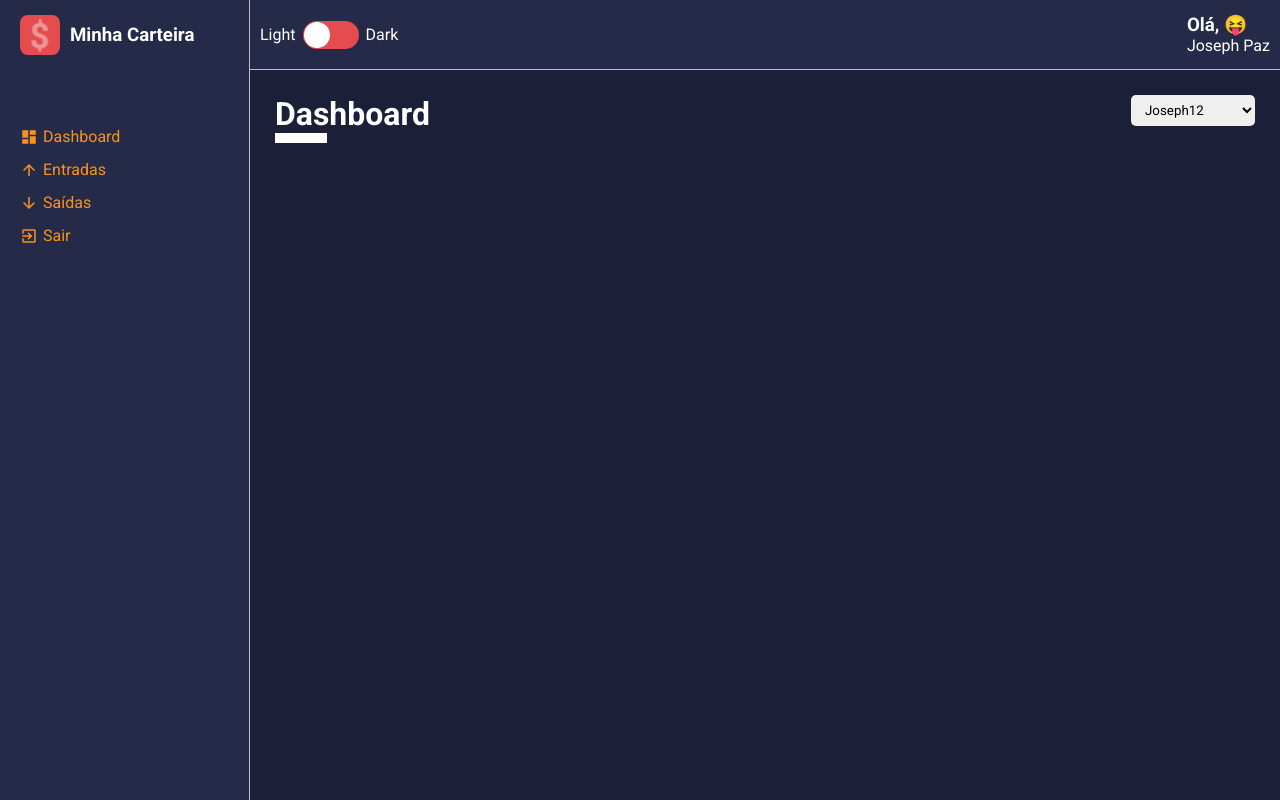
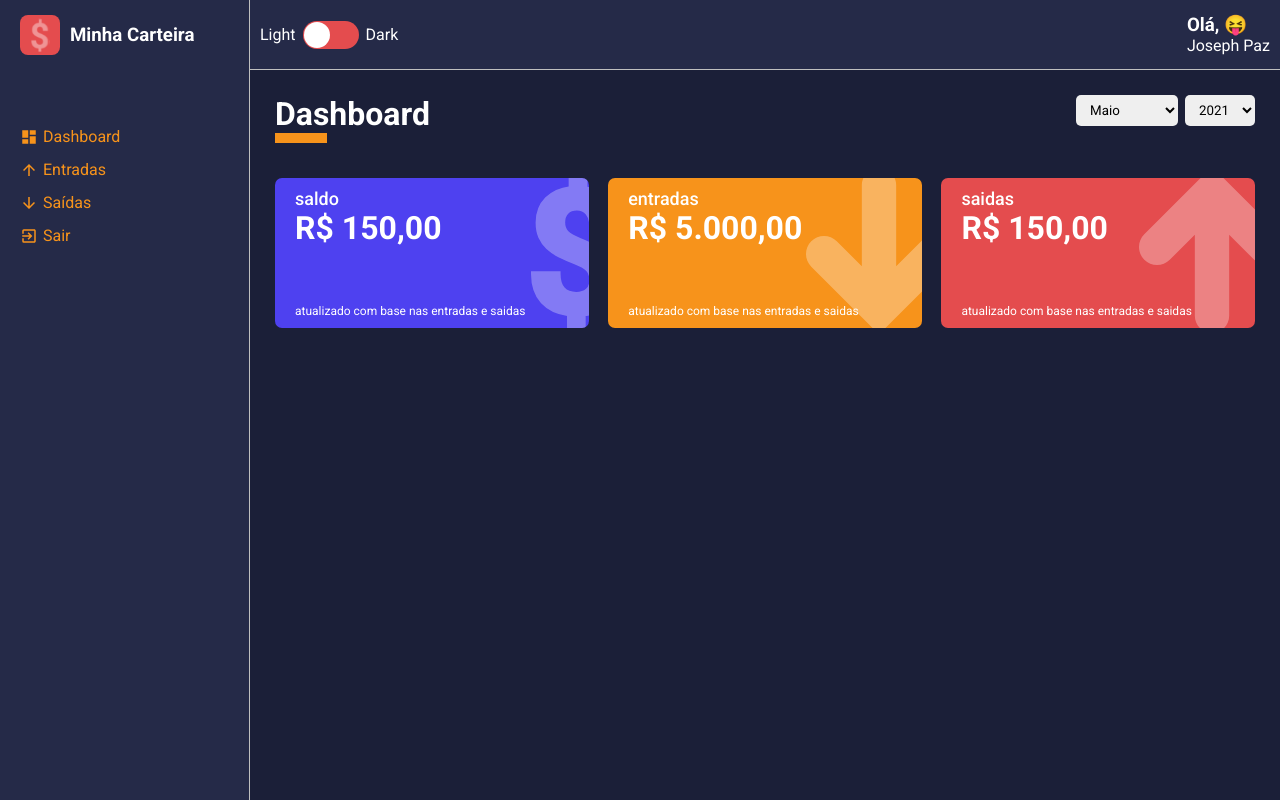
Before and after one commit to Josephpaz/dashboard-template, a React (Create React App) app: page /dashboard in a window 1280 px wide. Built offline with nearby package versions, Linux system fonts and the light colour scheme.

Commit message:
Added components dashboard and numberUp effect with  CountUp lib

```diff
--- a/package.json
+++ b/package.json
@@ -11,6 +11,7 @@
     "@types/react": "^17.0.0",
     "@types/react-dom": "^17.0.0",
     "react": "^17.0.2",
+    "react-countup": "^4.3.3",
     "react-dom": "^17.0.2",
     "react-icons": "^4.2.0",
     "react-router-dom": "^5.2.0",
--- /dev/null
+++ b/src/components/WalletsBox/index.tsx
@@ -0,0 +1,50 @@
+import React, { useMemo } from "react";
+import CountUp from "react-countup";
+
+import { Container } from "./styles";
+
+import dolarImg from "../../assets/dollar.svg";
+import arrowUp from "../../assets/arrow-up.svg";
+import arrowDown from "../../assets/arrow-down.svg";
+
+interface IWalletBoxProps {
+  title: string;
+  amount: number;
+  footerlabel: string;
+  color: string;
+  icon: "dolar" | "arrowUp" | "arrowDown";
+}
+
+const WalletBox: React.FC<IWalletBoxProps> = ({
+  title,
+  amount,
+  footerlabel,
+  color,
+  icon,
+}) => {
+  const iconSelected = useMemo(() => {
+    switch (icon) {
+      case "dolar":
+        return dolarImg;
+      case "arrowUp":
+        return arrowDown;
+      case "arrowDown":
+        return arrowUp;
+      default:
+        return dolarImg;
+    }
+  }, [icon]);
+
+  return (
+    <Container color={color}>
+      <span>{title}</span>
+      <h1>
+        <CountUp end={amount} prefix={"R$ "} separator={"."} decimal={","} decimals={2} />
+      </h1>
+      <small>{footerlabel}</small>
+      <img src={iconSelected} alt={title} />
+    </Container>
+  );
+};
+
+export default WalletBox;
--- /dev/null
+++ b/src/components/WalletsBox/styles.ts
@@ -0,0 +1,37 @@
+import styled from "styled-components";
+
+interface IContainerProps {
+  color: string;
+}
+
+export const Container = styled.div<IContainerProps>`
+  background-color: ${(props) => props.color};
+  width: 32%;
+  height: 150px;
+  margin: 10px 0;
+  color: ${(props) => props.theme.colors.white};
+  border-radius: 7px;
+  padding: 10px 20px;
+
+  position: relative;
+  overflow: hidden;
+
+  > img {
+    position: absolute;
+    height: 110%;
+    top: -10px;
+    right: -30px;
+    opacity: 0.3;
+  }
+
+  > span {
+    font-size: 18px;
+    font-weight: 500;
+  }
+
+  > small {
+    font-size: 12px;
+    position: absolute;
+    bottom: 10px;
+  }
+`;
--- a/src/pages/Dashboard/index.tsx
+++ b/src/pages/Dashboard/index.tsx
@@ -1,31 +1,89 @@
-import React from "react";
-import { Container } from "./styles";
+import React, { useState, useMemo, useEffect } from "react";
 import ContentHeader from "../../components/ContentHeader";
 import SelectInput from "../../components/SelectInput";
+import WalletBox from "../../components/WalletsBox";
+
+import { Container, Content } from "./styles";
+
+import expenses from "../../repositories/expenses";
+import gains from "../../repositories/gains";
+import listOfMonths from "../../utils/months";
 
 const Dashboard: React.FC = () => {
-  const options = [
-    {
-      value: "Joseph",
-      label: "Joseph12",
-    },
+  const [monthSelected, setMonthSelected] = useState<number>(
+    new Date().getMonth() + 1
+  );
+  const [yearSelected, setYearSelected] = useState<number>(
+    new Date().getFullYear()
+  );
 
-    {
-      value: "Leonardo",
-      label: "LeonardoSilva",
-    },
+  const months = useMemo(() => {
+    return listOfMonths.map((month, index) => {
+      return {
+        value: index + 1,
+        label: month,
+      };
+    });
+  }, []);
 
-    {
-      value: "Fadel",
-      label: "Gustavo",
-    },
-  ];
+  const years = useMemo(() => {
+    let uniqueYears: number[] = [];
+    [...expenses, ...gains].forEach((item) => {
+      const date = new Date(item.date);
+      const year = date.getFullYear();
+
+      //inclues() verifica se o elemento esta ou nao no array
+      if (!uniqueYears.includes(year)) {
+        uniqueYears.push(year);
+      }
+    });
+
+    return uniqueYears.map((year) => {
+      return {
+        value: year,
+        label: year,
+      };
+    });
+  }, []);
 
   return (
     <Container>
-      <ContentHeader title="Dashboard" lineColor="#FFF">
-        <SelectInput options={options} onChange={() => {}} />
+      <ContentHeader title="Dashboard" lineColor="#F7931B">
+        <SelectInput
+          options={months}
+          onChange={(event) => setMonthSelected(Number(event.target.value))}
+          defaultValue={monthSelected}
+        />
+        <SelectInput
+          options={years}
+          onChange={(event) => setYearSelected(Number(event.target.value))}
+          defaultValue={yearSelected}
+        />
       </ContentHeader>
+
+      <Content>
+        <WalletBox
+          title="saldo"
+          amount={150}
+          footerlabel="atualizado com base nas entradas e saidas"
+          color="#4E41F0"
+          icon="dolar"
+        />
+        <WalletBox
+          title="entradas"
+          amount={5000}
+          footerlabel="atualizado com base nas entradas e saidas"
+          color="#F7931B"
+          icon="arrowUp"
+        />
+        <WalletBox
+          title="saidas"
+          amount={150}
+          footerlabel="atualizado com base nas entradas e saidas"
+          color="#E44C4E"
+          icon="arrowDown"
+        />
+      </Content>
     </Container>
   );
 };
--- a/src/pages/Dashboard/styles.ts
+++ b/src/pages/Dashboard/styles.ts
@@ -1,3 +1,7 @@
-import styled from 'styled-components';
+import styled from "styled-components";
 
 export const Container = styled.div``;
+export const Content = styled.div`
+  display: flex;
+  justify-content: space-between;
+`;
--- a/src/pages/List/index.tsx
+++ b/src/pages/List/index.tsx
@@ -51,7 +51,7 @@
   }, [type]); //arrow function + paramentro variavel que sempre atualizar roda a funcao
 
   const lineColor = useMemo(() => {
-    return type === "entry-balance" ? "#F7913B" : "#E44C4E";
+    return type === "entry-balance" ? "#4E41F0" : "#E44C4E";
   }, [type]);
 
   const listData = useMemo(() => {
```
Also changed, not shown: 1 other file (tests, documents, lock files or other folders).
